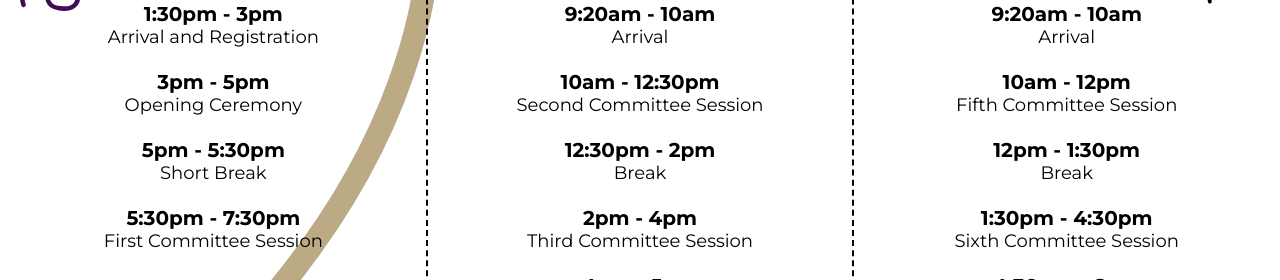
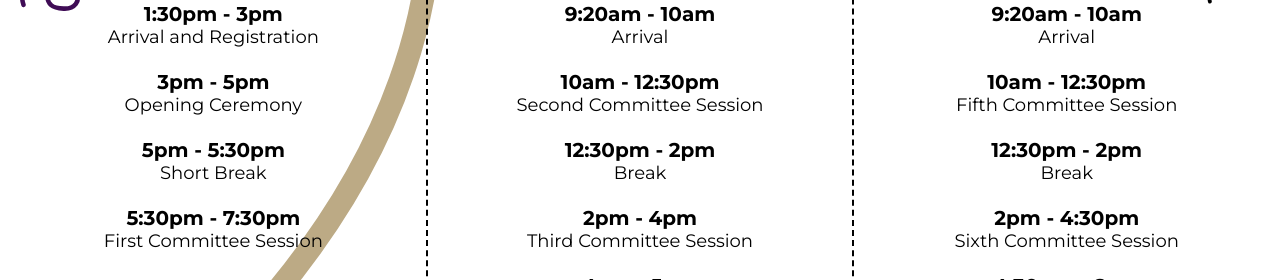
Before and after one commit to Xzoky174/IASMUN, a SvelteKit app: page /conference-schedule in a window 1280 px wide. Shown: the part 178-458 px from the top of the page. Built offline with nearby package versions, Linux system fonts and the light colour scheme.

Commit message:
Updated Conference Schedule

```diff
--- a/src/routes/conference-schedule/+page.svelte
+++ b/src/routes/conference-schedule/+page.svelte
@@ -33,9 +33,9 @@
 			day: 'Sunday (12th March)',
 			timing: [
 				{ start: '9:20am', end: '10am', desc: 'Arrival' },
-				{ start: '10am', end: '12pm', desc: 'Fifth Committee Session' },
-				{ start: '12pm', end: '1:30pm', desc: 'Break' },
-				{ start: '1:30pm', end: '4:30pm', desc: 'Sixth Committee Session' },
+				{ start: '10am', end: '12:30pm', desc: 'Fifth Committee Session' },
+				{ start: '12:30pm', end: '2pm', desc: 'Break' },
+				{ start: '2pm', end: '4:30pm', desc: 'Sixth Committee Session' },
 				{ start: '4:30pm', end: '6pm', desc: 'Awards Ceremony' }
 			]
 		}
```
